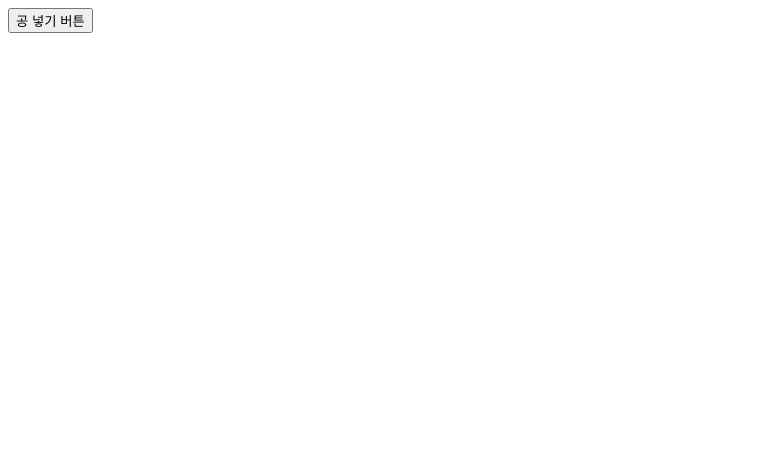
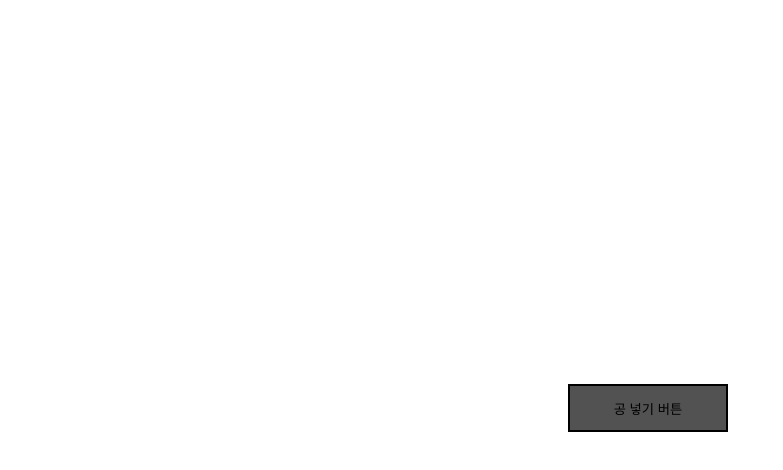
Before and after one commit to NCloud-CodingTest/BOJ, a website: page jusung/_10810.html in a window 1280 px wide. Shown: the whole page, without its empty margins (0-783 px from the left). Drawn offline with Linux system fonts and the light colour scheme.

Commit message:
24.09.09

```diff
--- /dev/null
+++ b/jusung/_10810.css
@@ -0,0 +1,15 @@
+body {
+    width: 100%;
+    height: 100vh;
+    display: flex;
+    justify-content: center;
+    align-items: center;
+}
+
+#button {
+    width: 10rem;
+    height: 3rem;
+    background-color: rgb(82, 82, 82);
+    color: black;
+    border: 2px solid black;
+}
--- a/jusung/_10810.html
+++ b/jusung/_10810.html
@@ -4,6 +4,7 @@
     <meta charset="UTF-8">
     <meta name="viewport" content="width=device-width, initial-scale=1.0">
     <title>Document</title>
+    <link rel="stylesheet" href="_10810.css">
     <script type="module" src="_10810.js"></script>
 </head>
 <body>
--- a/jusung/_10810.js
+++ b/jusung/_10810.js
@@ -24,6 +24,7 @@ btn.addEventListener("click", () => {
         arr.splice(changeStartNum - 1, removeNum + 1, ...addNum);
     }
 
+    alert(arr);
     console.log(arr);
 });
 
```
